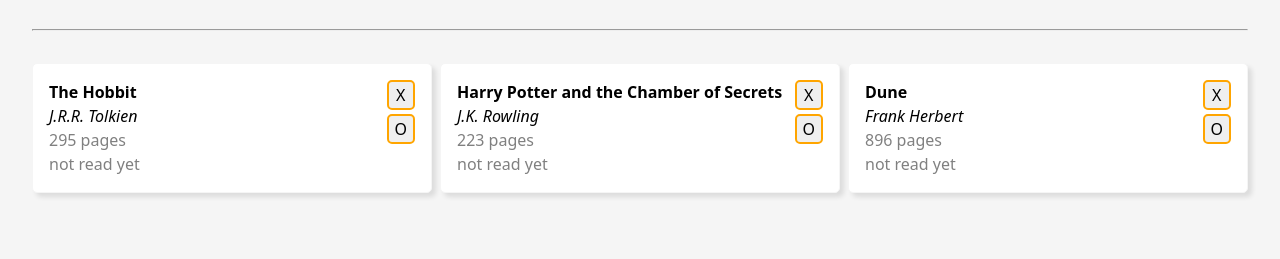
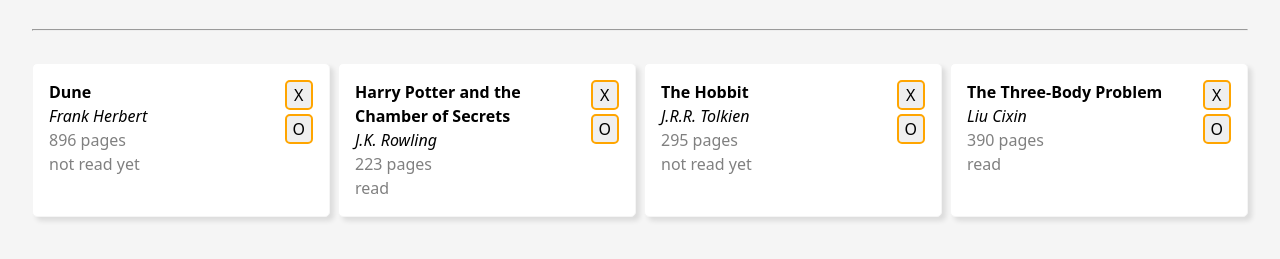
Before and after one commit to riezong/library, a plain HTML site: page index.html in a window 1280 px wide. Shown: the part 83-342 px from the top of the page. Drawn offline with Linux system fonts and the light colour scheme.

Commit message:
Sort library alphabetically

```diff
--- a/script.js
+++ b/script.js
@@ -16,16 +16,6 @@
     myLibrary.push(new Book(title, author, noOfPages, readStatus));
 }
 
-function displayLibrary() {
-    const bookList = [];
-    for (const book of myLibrary) {
-        // console.log(book.info);
-        bookList.push(book.info);
-    }
-    console.log(bookList);
-    return bookList;
-}
-
 function clearLibrary() {
     const library = document.querySelector(".library");
     while (library.firstChild) {
@@ -33,12 +23,20 @@
     }
 }
 
-function refreshLibrary() {
-    clearLibrary();
-    printLibrary();
-}
+function printLibrary() {
 
-function printLibrary() {
+    myLibrary.sort((a, b) => {
+        const titleA = a.title.toLowerCase(); // Case-insensitive comparison
+        const titleB = b.title.toLowerCase();
+        if (titleA < titleB) {
+          return -1;
+        }
+        if (titleA > titleB) {
+          return 1;
+        }
+        return 0; // Names are equal
+      });
+
     const library = document.querySelector(".library");
 
     // div for displaying library
@@ -101,10 +99,16 @@
     }
 }
 
+function refreshLibrary() {
+    clearLibrary();
+    printLibrary();
+}
+
 // Example books
-addBookToLibrary('The Hobbit', 'J.R.R. Tolkien', '295', 'not read yet');
-addBookToLibrary('Harry Potter and the Chamber of Secrets', 'J.K. Rowling', '223', 'read');
-addBookToLibrary('Dune', 'Frank Herbert', '896', 'read');
+addBookToLibrary('The Hobbit', 'J.R.R. Tolkien', '295', false);
+addBookToLibrary('Harry Potter and the Chamber of Secrets', 'J.K. Rowling', '223', true);
+addBookToLibrary('Dune', 'Frank Herbert', '896', false);
+addBookToLibrary('The Three-Body Problem', 'Liu Cixin', '390', true);
 
 printLibrary();
 
@@ -131,3 +135,5 @@
     dialog.close();
     event.preventDefault();
 });
+
+console.log(myLibrary)
--- a/style.css
+++ b/style.css
@@ -72,7 +72,7 @@
 .library {
     display: grid;
     grid-auto-flow: row;
-    grid-template-columns: repeat(auto-fit, minmax(150px, 1fr));
+    grid-template-columns: repeat(auto-fit, minmax(200px, 1fr));
     gap: 0.5rem;
 }
 
```
